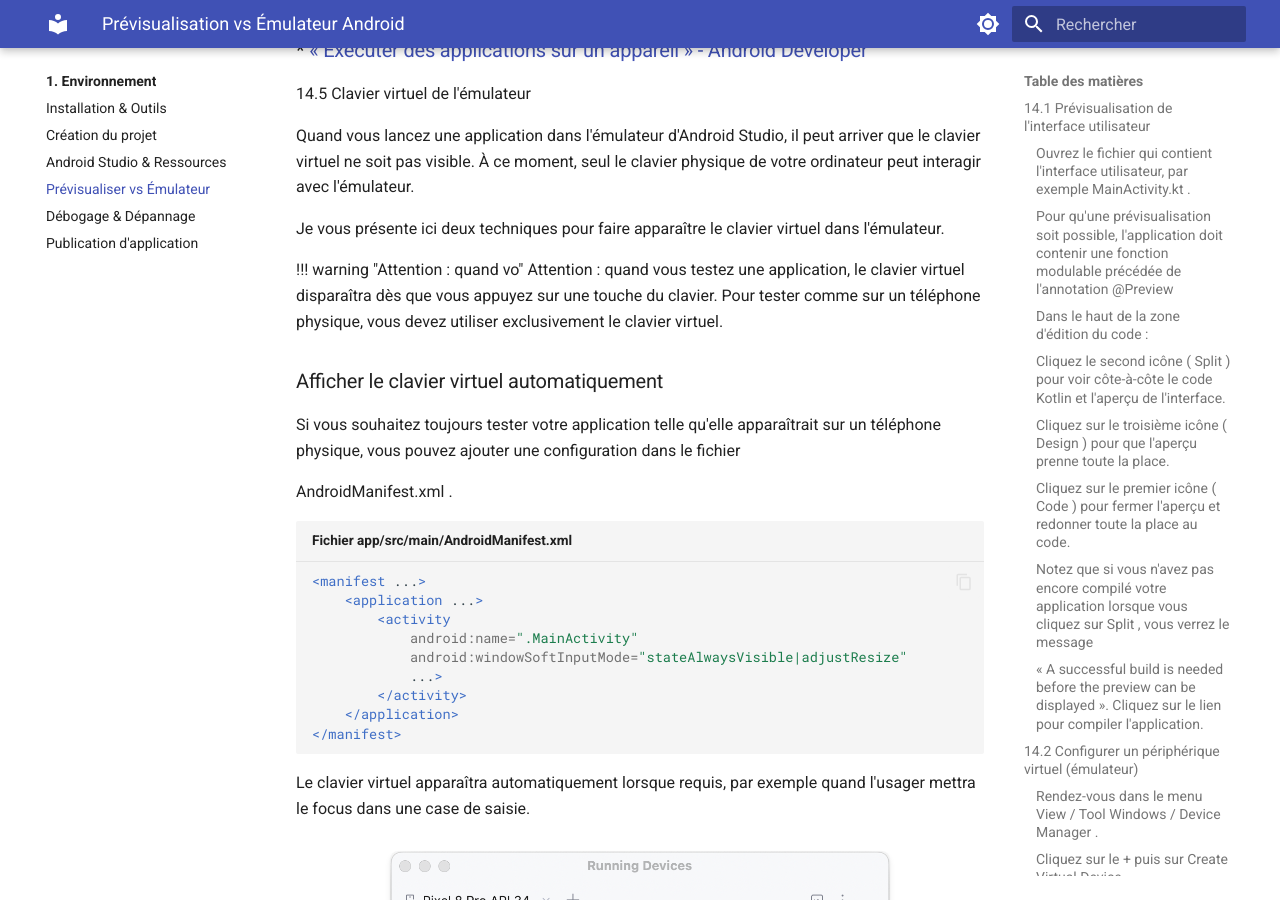
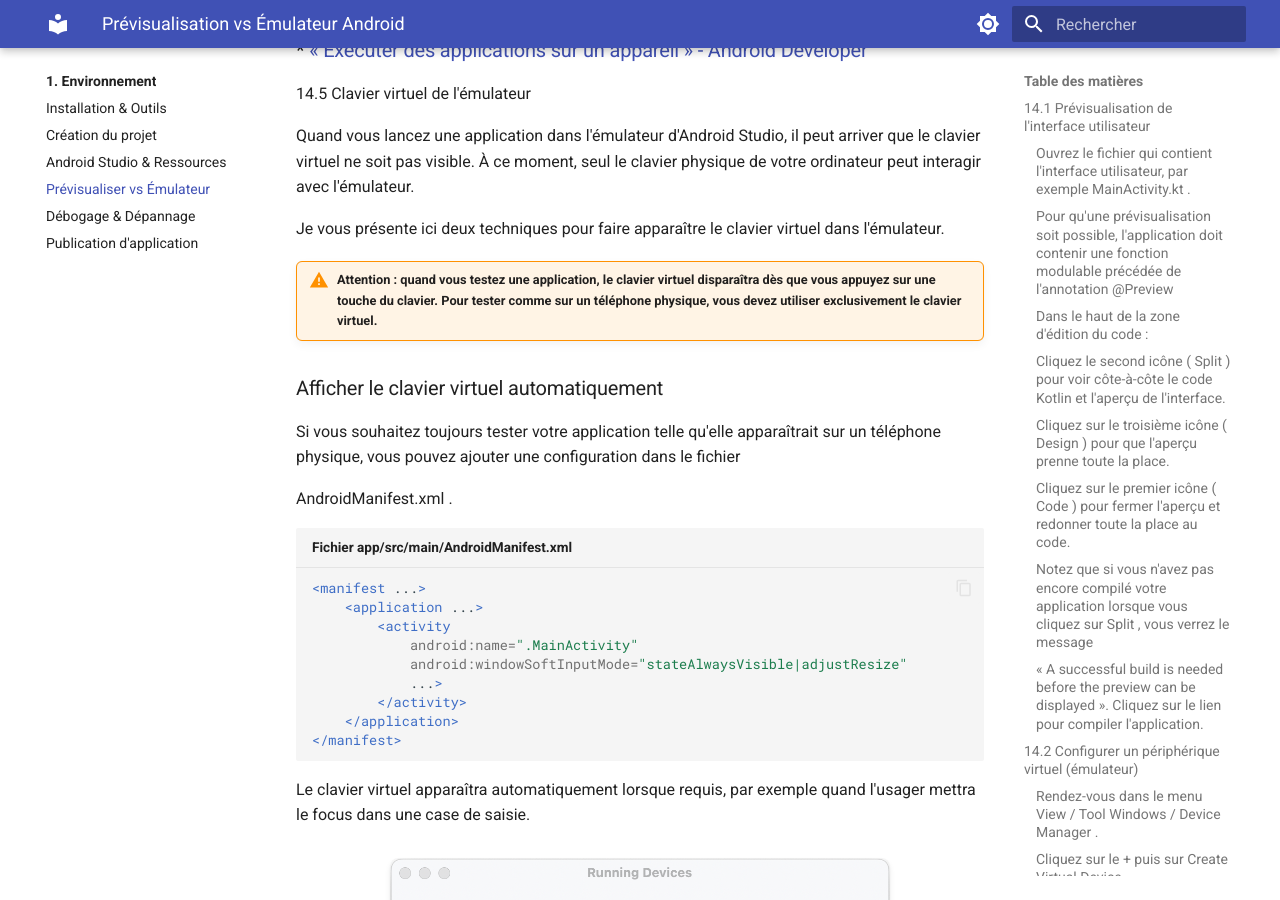
Before and after one commit to Apps-Mobiles-2-Victo/notes_de_cours, an MkDocs documentation site: the page built from docs/01-environnement/preview-vs-emulateur.md, in a window 1280 px wide and 900 px high, scrolled down 6219 px. Built offline with MkDocs 1.6.1 and Material for MkDocs 9.7.7, drawn with Linux system fonts in a browser that asks for light colours.

Commit message:
Fix warning message formatting in emulator documentation for clarity

```diff
--- a/docs/01-environnement/preview-vs-emulateur.md
+++ b/docs/01-environnement/preview-vs-emulateur.md
@@ -192,7 +192,7 @@ Quand vous lancez une application dans l'émulateur d'Android Studio, il peut ar
 Je vous présente ici deux techniques pour faire apparaître le clavier virtuel dans l'émulateur.
 
 
-!!! warning "Attention : quand vo" Attention : quand vous testez une application, le clavier virtuel disparaîtra dès que vous appuyez sur une touche du clavier. Pour tester comme sur un téléphone physique, vous devez utiliser exclusivement le clavier virtuel.
+!!! warning "Attention : quand vous testez une application, le clavier virtuel disparaîtra dès que vous appuyez sur une touche du clavier. Pour tester comme sur un téléphone physique, vous devez utiliser exclusivement le clavier virtuel."
 
 
 ### Afficher le clavier virtuel automatiquement
```
Also changed, not shown: other parts of docs/01-environnement/preview-vs-emulateur.md (+0 -1 lines).
